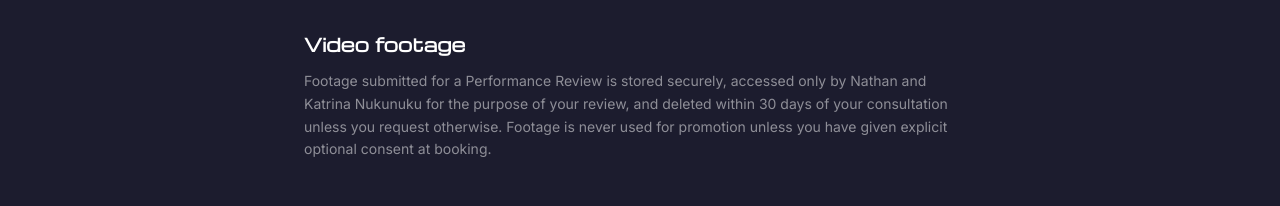
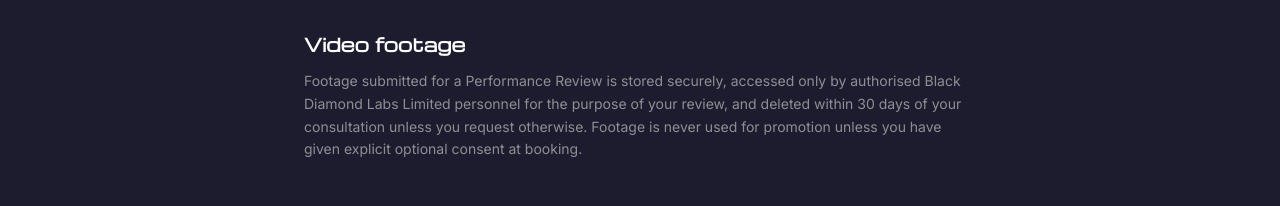
Before and after one commit to N8Nuks/blackdiamondlabs, a Next.js app: page /privacy in a window 1280 px wide. Shown: the part 588-794 px from the top of the page. Built offline with nearby package versions, Linux system fonts and the light colour scheme.

Commit message:
Privacy: footage access attributed to BDL Ltd

```diff
--- a/app/privacy/page.tsx
+++ b/app/privacy/page.tsx
@@ -21,7 +21,7 @@
           <P>We use your information to deliver the service you purchased, communicate with you about your booking or subscription, improve our services, and — only where you have opted in — send you updates about Black Diamond Labs programmes and products. You can opt out of marketing at any time by replying to any email or contacting us.</P>
 
           <H>Video footage</H>
-          <P>Footage submitted for a Performance Review is stored securely, accessed only by Nathan and Katrina Nukunuku for the purpose of your review, and deleted within 30 days of your consultation unless you request otherwise. Footage is never used for promotion unless you have given explicit optional consent at booking.</P>
+          <P>Footage submitted for a Performance Review is stored securely, accessed only by authorised Black Diamond Labs Limited personnel for the purpose of your review, and deleted within 30 days of your consultation unless you request otherwise. Footage is never used for promotion unless you have given explicit optional consent at booking.</P>
 
           <H>Children and young athletes</H>
           <P>Our Performance services are available to athletes aged 10 and over. For athletes under 18 we collect parent/guardian contact details and require parent/guardian consent for the collection and use of the athlete&apos;s information and footage. A parent, guardian or other responsible adult must be present during online consultations.</P>
```
